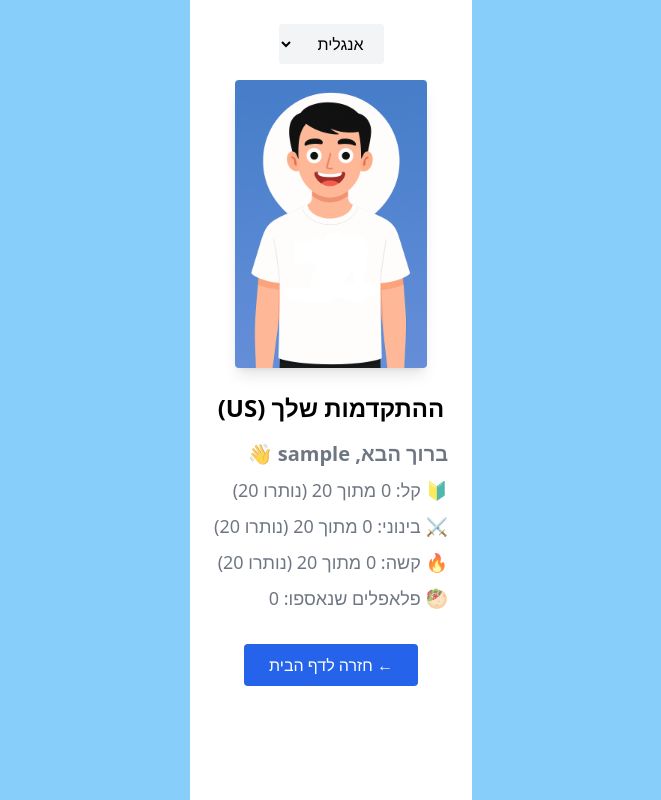
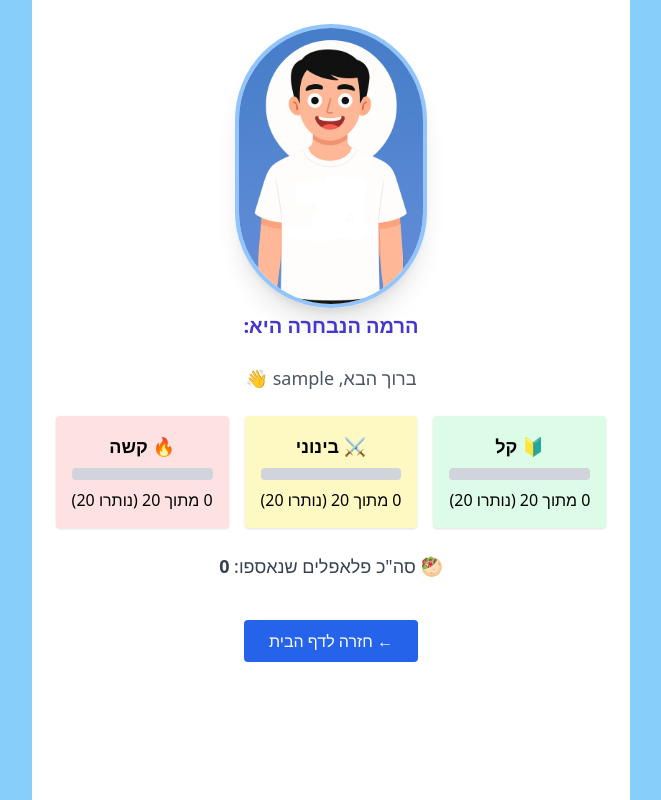
Before and after one commit to yanivshtein/HebrewGo-react, a React (Vite) app: page /progress in a window 1280 px wide. Shown: the whole page, without its empty margins (309-970 px from the left). Built offline with nearby package versions, Linux system fonts and the light colour scheme; no server answers; sample sign-in values are in the browser's storage.

Commit message:
difficulty level

```diff
--- a/src/components/PlacementTest.jsx
+++ b/src/components/PlacementTest.jsx
@@ -35,8 +35,8 @@ function PlacementTest() {
   const finishTest = async () => {
     setCompleted(true);
     let difficulty = 'easy';
-    if (score >= 15) difficulty = 'hard';
-    else if (score >= 8) difficulty = 'medium';
+    if (score == 5) difficulty = 'hard';
+    else if (score >= 3) difficulty = 'medium';
 
     localStorage.setItem('userDifficulty', difficulty);
 
--- a/src/components/Progress.jsx
+++ b/src/components/Progress.jsx
@@ -1,4 +1,3 @@
-// src/components/Progress.jsx
 import React, { useState, useEffect } from 'react';
 import { useNavigate } from 'react-router-dom';
 
@@ -6,7 +5,6 @@ import lvl0 from '../images/lvl0.png';
 import lvl1 from '../images/lvl1.png';
 import lvl2 from '../images/lvl2.png';
 import lvl3 from '../images/lvl3.png';
-
 import lvl0girl from '../images/lvl0girl.png';
 import lvl1girl from '../images/lvl1girl.png';
 import lvl2girl from '../images/lvl2girl.png';
@@ -17,6 +15,7 @@ function Progress() {
   const [selectedLang, setSelectedLang] = useState('us');
   const [progress, setProgress] = useState({});
   const [gender, setGender] = useState('other');
+  const [trueLevel, setTrueLevel] = useState('easy'); // Real difficulty level
   const navigate = useNavigate();
 
   const userName = localStorage.getItem('userName');
@@ -25,20 +24,24 @@ function Progress() {
     fetch(`http://localhost:5000/api/user/${userName}`)
       .then((res) => res.json())
       .then((data) => {
-        console.log('📦 Progress from DB:', data.progress);
-        if (data.progress) {
-          setProgress(data.progress);
-        }
-        if (data.gender) {
-          setGender(data.gender);
-        }
+        if (data.progress) setProgress(data.progress);
+        if (data.gender) setGender(data.gender);
       });
+
+    // Load real difficulty level from localStorage
+    const storedLevel = localStorage.getItem('userDifficulty') || 'easy';
+    setTrueLevel(storedLevel);
   }, [selectedLang]);
+
+  const levelLabels = {
+    easy: 'קל',
+    medium: 'בינוני',
+    hard: 'קשה',
+  };
 
   const easy = progress[selectedLang]?.easy?.length || 0;
   const medium = progress[selectedLang]?.medium?.length || 0;
   const hard = progress[selectedLang]?.hard?.length || 0;
-
   const falafels = easy + medium + hard;
 
   const easyDone = easy >= MAX_QUESTIONS;
@@ -46,7 +49,6 @@ function Progress() {
   const hardDone = hard >= MAX_QUESTIONS;
 
   let levelImage;
-
   if (gender === 'female') {
     if (easyDone && mediumDone && hardDone) levelImage = lvl3girl;
     else if (easyDone && mediumDone) levelImage = lvl2girl;
@@ -59,45 +61,68 @@ function Progress() {
     else levelImage = lvl0;
   }
 
+  const getPercent = (val) => `${(val / MAX_QUESTIONS) * 100}%`;
+
   return (
     <div className="min-h-screen bg-white text-black dark:bg-gray-900 dark:text-white p-6" dir="rtl">
 
-      {/* בורר שפה */}
-      <div className="flex justify-center mb-4">
-        <select
-          value={selectedLang}
-          onChange={(e) => setSelectedLang(e.target.value)}
-          className="px-4 py-2 rounded bg-gray-100 dark:bg-gray-800"
-        >
-          <option value="us">אנגלית</option>
-          <option value="es">ספרדית</option>
-          <option value="ru">רוסית</option>
-        </select>
+      {/* Level Image with real level text */}
+      <div className="flex flex-col items-center mb-6">
+        <img src={levelImage} alt="רמת שחקן" className="w-48 h-auto rounded-full border-4 border-blue-300 shadow-xl" />
+        <p className="text-xl mt-1 font-bold text-indigo-700 dark:text-indigo-300">
+          הרמה הנבחרה היא: {levelLabels[trueLevel]}
+        </p>
       </div>
 
-      {/* תמונת רמה לפי מין */}
-      <div className="flex justify-center mb-6">
-        <img src={levelImage} alt="רמת שחקן" className="w-48 h-auto rounded shadow-lg" />
+      {/* Title */}
+      <p className="text-center text-lg text-gray-600 dark:text-gray-300 mb-6">
+        {gender === 'female' ? 'ברוכה הבאה' : 'ברוך הבא'}, {userName} 👋
+      </p>
+
+      {/* Progress cards */}
+      <div className="grid grid-cols-1 md:grid-cols-3 gap-4 max-w-4xl mx-auto">
+        {/* Easy */}
+        <div className="p-4 bg-green-100 dark:bg-green-800 rounded shadow text-center">
+          <p className="font-bold text-lg">🔰 קל</p>
+          <div className="h-3 bg-gray-300 dark:bg-gray-700 rounded mt-2">
+            <div className="h-3 bg-green-500 rounded" style={{ width: getPercent(easy) }}></div>
+          </div>
+          <p className="mt-2">{easy} מתוך {MAX_QUESTIONS} (נותרו {MAX_QUESTIONS - easy})</p>
+        </div>
+
+        {/* Medium */}
+        <div className="p-4 bg-yellow-100 dark:bg-yellow-700 rounded shadow text-center">
+          <p className="font-bold text-lg">⚔️ בינוני</p>
+          <div className="h-3 bg-gray-300 dark:bg-gray-700 rounded mt-2">
+            <div className="h-3 bg-yellow-500 rounded" style={{ width: getPercent(medium) }}></div>
+          </div>
+          <p className="mt-2">{medium} מתוך {MAX_QUESTIONS} (נותרו {MAX_QUESTIONS - medium})</p>
+        </div>
+
+        {/* Hard */}
+        <div className="p-4 bg-red-100 dark:bg-red-700 rounded shadow text-center">
+          <p className="font-bold text-lg">🔥 קשה</p>
+          <div className="h-3 bg-gray-300 dark:bg-gray-700 rounded mt-2">
+            <div className="h-3 bg-red-500 rounded" style={{ width: getPercent(hard) }}></div>
+          </div>
+          <p className="mt-2">{hard} מתוך {MAX_QUESTIONS} (נותרו {MAX_QUESTIONS - hard})</p>
+        </div>
       </div>
 
-      {/* כותרת */}
-      <h1 className="text-2xl font-bold text-center mb-4">
-        ההתקדמות שלך ({selectedLang.toUpperCase()})
-      </h1>
-
-      {/* נתוני סטטיסטיקה */}
-      <div className="text-lg text-right space-y-2 max-w-md mx-auto text-gray-600 dark:text-gray-300 opacity-80">
-        <p className="text-xl font-bold text-right">
-          {gender === 'female' ? 'ברוכה הבאה' : 'ברוך הבא'}, {userName} 👋
-        </p>
-        <p>🔰 קל: {easy} מתוך {MAX_QUESTIONS} (נותרו {MAX_QUESTIONS - easy})</p>
-        <p>⚔️ בינוני: {medium} מתוך {MAX_QUESTIONS} (נותרו {MAX_QUESTIONS - medium})</p>
-        <p>🔥 קשה: {hard} מתוך {MAX_QUESTIONS} (נותרו {MAX_QUESTIONS - hard})</p>
-        <p>🥙 פלאפלים שנאספו: {falafels}</p>
+      {/* Falafel count */}
+      <div className="text-center mt-6 text-lg text-gray-700 dark:text-gray-300">
+        🥙 סה"כ פלאפלים שנאספו: <span className="font-bold">{falafels}</span>
       </div>
 
-      {/* כפתור חזרה */}
-      <div className="flex justify-center mt-8">
+      {/* All levels complete badge */}
+      {easyDone && mediumDone && hardDone && (
+        <div className="mt-6 max-w-md mx-auto p-4 bg-green-200 dark:bg-green-700 rounded text-center shadow text-xl font-semibold text-green-900 dark:text-green-100">
+          🏆 כל הכבוד! השלמת את כל השלבים!
+        </div>
+      )}
+
+      {/* Back Button */}
+      <div className="flex justify-center mt-10">
         <button
           onClick={() => navigate('/')}
           className="px-6 py-2 bg-blue-600 text-white rounded hover:bg-blue-700 transition"
--- a/src/components/Settings.jsx
+++ b/src/components/Settings.jsx
@@ -3,41 +3,50 @@ import { useNavigate } from 'react-router-dom';
 
 function Settings() {
   const navigate = useNavigate();
-  const [lang, setLang] = useState('us');
-  const [difficulty, setDifficulty] = useState('easy');
-  localStorage.setItem('userLang', lang);
-  localStorage.setItem('userDifficulty', difficulty);
+  const [lang, setLang] = useState('us');           // Language state
+  const [difficulty, setDifficulty] = useState('easy'); // Difficulty state
 
+  // Load saved settings from localStorage on component mount
+  useEffect(() => {
+    const savedLang = localStorage.getItem('userLang') || 'us';
+    const savedDifficulty = localStorage.getItem('userDifficulty') || 'easy';
+    setLang(savedLang);
+    setDifficulty(savedDifficulty);
+  }, []);
 
+  // Save settings to localStorage and navigate back to home
+  const saveSettings = () => {
+    localStorage.setItem('userLang', lang);
+    localStorage.setItem('userDifficulty', difficulty);
+    alert('✅ Settings saved successfully!');
+    navigate('/');
+  };
 
-  const saveSettings = () => {
-  localStorage.setItem('userLang', lang);
-  localStorage.setItem('userDifficulty', difficulty);
-  alert('✅ ההגדרות נשמרו בהצלחה!');
-  navigate('/');
-};
-
-
+  // Clear all saved data from localStorage
   const clearStorage = () => {
     localStorage.clear();
-    alert("🧹 כל הנתונים נמחקו!");
+    alert("🧹 All data has been cleared!");
     navigate('/');
   };
 
   return (
     <div dir="rtl" className="bg-white text-black dark:bg-gray-900 dark:text-white min-h-screen p-4 transition-colors duration-300">
-      <div className="max-w-2xl mx-auto Fflex flex-col space-y-6">
+      <div className="max-w-2xl mx-auto flex flex-col space-y-6">
+
+        {/* Header with back button */}
         <header className="flex justify-between items-center bg-slate-300 dark:bg-slate-700 p-4 rounded-lg shadow">
           <button onClick={() => navigate('/')} className="text-xl font-semibold hover:underline">
-            ← חזרה לעמוד ראשי
+            ← Back to Home
           </button>
         </header>
 
+        {/* Main settings form */}
         <main className="bg-slate-200 dark:bg-slate-800 p-6 rounded-lg shadow text-lg">
-          <h1 className="text-2xl font-bold text-center mb-6">הגדרות</h1>
+          <h1 className="text-2xl font-bold text-center mb-6">Settings</h1>
 
+          {/* Language selector */}
           <div className="mb-4">
-            <label className="block text-sm font-medium mb-2">בחר שפה</label>
+            <label className="block text-sm font-medium mb-2">Select Language</label>
             <select
               value={lang}
               onChange={(e) => setLang(e.target.value)}
@@ -49,31 +58,34 @@ function Settings() {
             </select>
           </div>
 
+          {/* Difficulty selector */}
           <div className="mb-4">
-            <label className="block text-sm font-medium mb-2">בחר רמת קושי</label>
+            <label className="block text-sm font-medium mb-2">Select Difficulty</label>
             <select
               value={difficulty}
               onChange={(e) => setDifficulty(e.target.value)}
               className="w-full p-2 border rounded bg-white dark:bg-gray-700"
             >
-              <option value="easy">קל</option>
-              <option value="medium">בינוני</option>
-              <option value="hard">קשה</option>
+              <option value="easy">Easy</option>
+              <option value="medium">Medium</option>
+              <option value="hard">Hard</option>
             </select>
           </div>
 
+          {/* Save button */}
           <button
             onClick={saveSettings}
             className="w-full mt-4 px-4 py-2 bg-blue-500 text-white rounded hover:bg-blue-600"
           >
-            שמור הגדרות
+            Save Settings
           </button>
 
+          {/* Clear all data button */}
           <button
             onClick={clearStorage}
             className="w-full mt-2 px-4 py-2 bg-red-500 text-white rounded hover:bg-red-600"
           >
-            נקה נתונים ואפס משחק
+            Clear Data & Reset
           </button>
         </main>
       </div>
```
